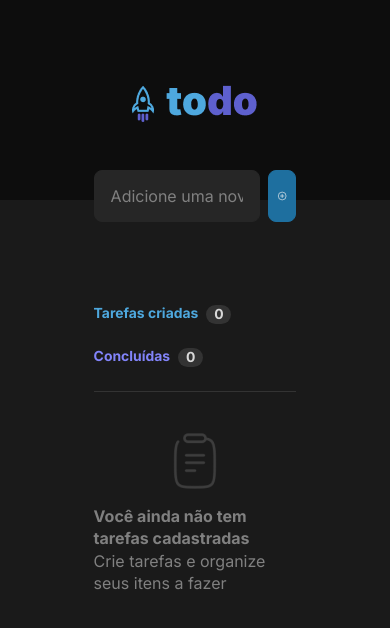
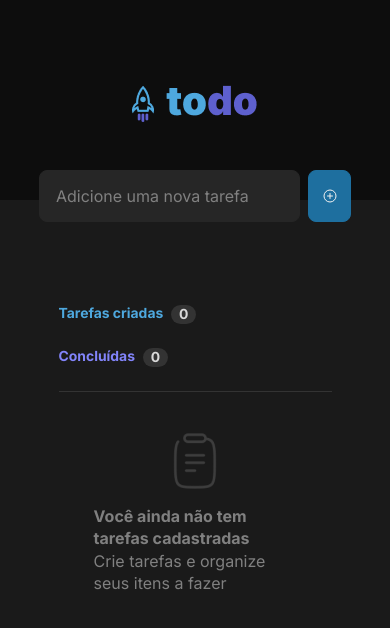
Before and after one commit to philipeF4ria/todo-ignite-react, a React (Vite) app: page / in a window 390 px wide. Shown: the top 628 px of the page. Built offline with nearby package versions, Linux system fonts and the light colour scheme.

Commit message:
refactor: Makes Form and Counter components responsive

```diff
--- a/src/components/Counter/styles.module.css
+++ b/src/components/Counter/styles.module.css
@@ -3,7 +3,6 @@
     align-items: center;
     justify-content: space-between;
     width: 52%;
-    max-width: 52%;
     margin-top: 4rem;
     border-bottom: 1px solid var(--gray-400);
 }
@@ -40,3 +39,15 @@
         align-items: flex-start;
     }
 }
+
+@media (max-width: 760px) {
+    .countersContainer {
+        width: 70%;
+    }
+}
+
+@media (max-width: 416px) {
+    .task {
+        width: 80%;
+    }
+}
--- a/src/components/Task/styles.module.css
+++ b/src/components/Task/styles.module.css
@@ -2,7 +2,6 @@
     display: flex;
     align-items: center;
     width: 52%;
-    max-width: 52%;
     height: 4.5rem;
     background-color: var(--gray-500);
     border-radius: 8px;
@@ -40,3 +39,15 @@
     line-height: 140%;
     max-width: 80%;
 }
+
+@media (max-width: 760px) {
+    .task {
+        width: 70%;
+    }
+}
+
+@media (max-width: 416px) {
+    .task {
+        width: 80%;
+    }
+}
--- a/src/styles/app.module.css
+++ b/src/styles/app.module.css
@@ -13,7 +13,7 @@
 .form {
     display: flex;
     width: 52%;
-    max-width: 52%;
+    /*max-width: 52%;*/
     height: 3.3rem;
     margin: -30px auto;
 }
@@ -90,7 +90,17 @@
 }
 
 @media (max-width: 760px) {
+    .form {
+        width: 70%;
+    }
+
     .textButton {
         display: none;
     }
 }
+
+@media (max-width: 416px) {
+    .form {
+        width: 80%;
+    }
+}
```
